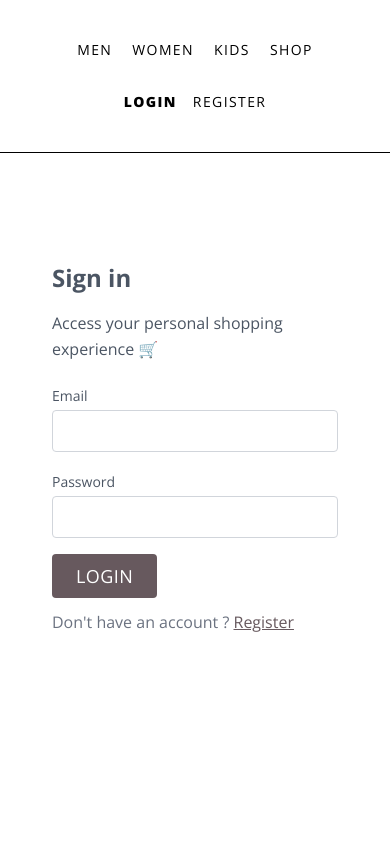
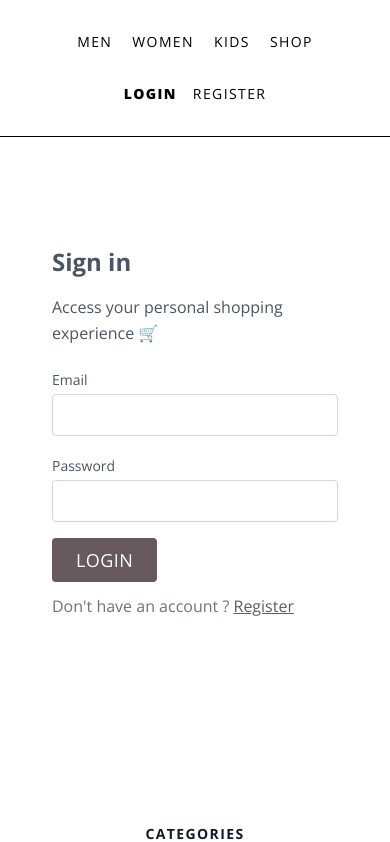
Before and after one commit to nishanbudhathoki2266/posaak, a Next.js app in the folder client/: page /auth/login in a window 390 px wide. Shown: the top 842 px of the page. Built offline with nearby package versions, Linux system fonts and the light colour scheme.

Commit message:
Fixed the mobile view nav padding

```diff
--- a/client/src/components/Navigation.jsx
+++ b/client/src/components/Navigation.jsx
@@ -26,7 +26,7 @@ function Navigation() {
   const totalCartQuantity = useSelector(getTotalCartQuantity(userId));
 
   return (
-    <header className="text-black-600 py-10 px-6 md:py-6 border-b-[1px] border-b-black ">
+    <header className="text-black-600 py-8 px-6 md:py-6 border-b-[1px] border-b-black ">
       <div className="container mx-auto flex flex-wrap justify-around items-center gap-8 md:gap-0">
         <Link href="/" className="hidden md:block">
           <Image
```
